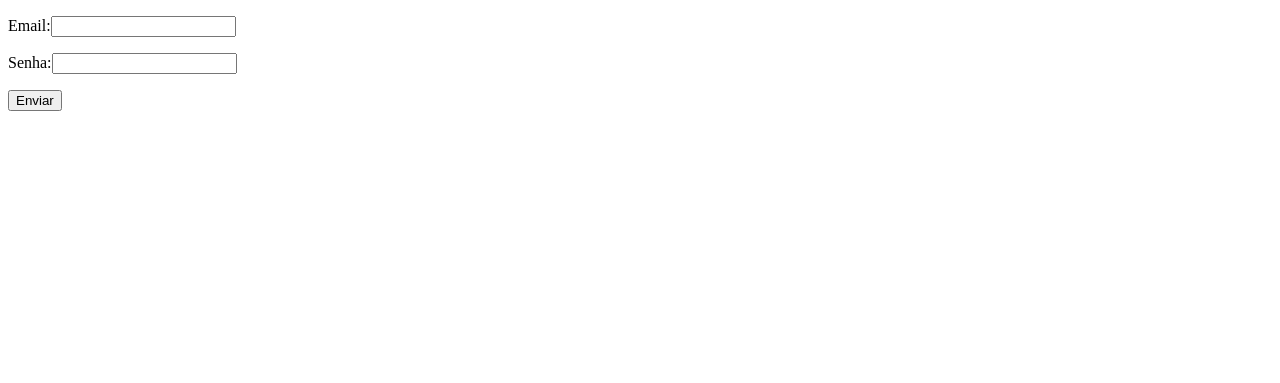
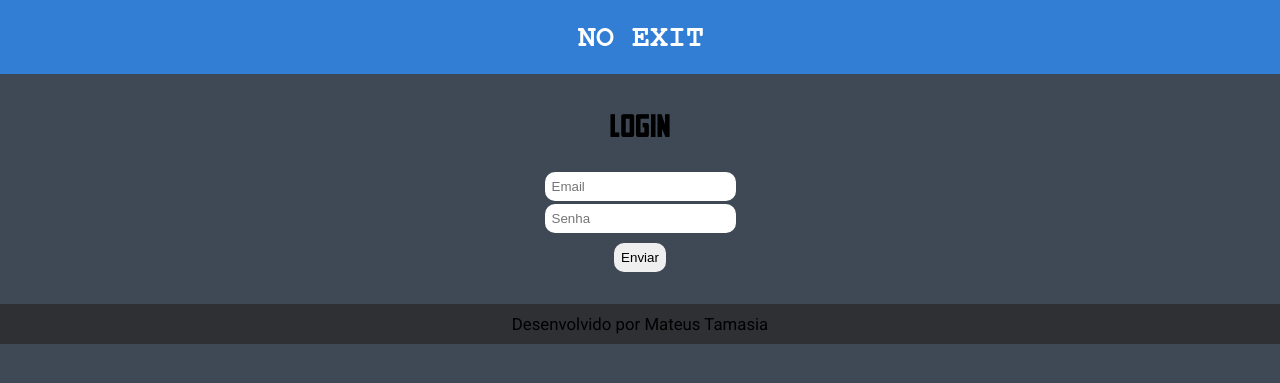
Before and after one commit to MateusTama/ProjetosPessoais, a Flask app: page /login in a window 1280 px wide. Shown: the top 383 px of the page. Run offline with Flask 3, Linux system fonts and the light colour scheme.

Commit message:
Alterações na tela de login

```diff
--- a/MeuSite/templates/login.html
+++ b/MeuSite/templates/login.html
@@ -4,12 +4,22 @@
     <meta charset="UTF-8">
     <meta name="viewport" content="width=device-width, initial-scale=1.0">
     <title>Login</title>
+    <link rel="stylesheet" href="{{ url_for('static', filename='css/style.css')}}">
 </head>
 <body>
-    <form action="{{ url_for('efetuarLogin')}}" method="POST">
-        <p>Email:<input type="email" name="email" id="email"/><p></p>
-        <p>Senha:<input type="password" name="senha"/></p>
-        <input type="submit" value="Enviar"/>
-    </form>
+    <header class="no-nav">
+        <a href="{{ url_for('home')}}"><img src="../static/images/logo.png" alt="Logo"></a>
+    </header>
+    <main>
+        <h1 class="ola">Login</h1>
+        <form action="{{ url_for('efetuarLogin')}}" method="POST">
+            <input type="email" name="email" id="email" placeholder="Email"/>
+            <input type="password" name="senha" placeholder="Senha"/>
+            <input type="submit" value="Enviar" class="btn-enviar"/>
+        </form>
+    </main>
+    <footer>
+        <p>Desenvolvido por <a href="https://github.com/MateusTama" target="_blank">Mateus Tamasia</a></p>
+    </footer>
 </body>
 </html>
```
